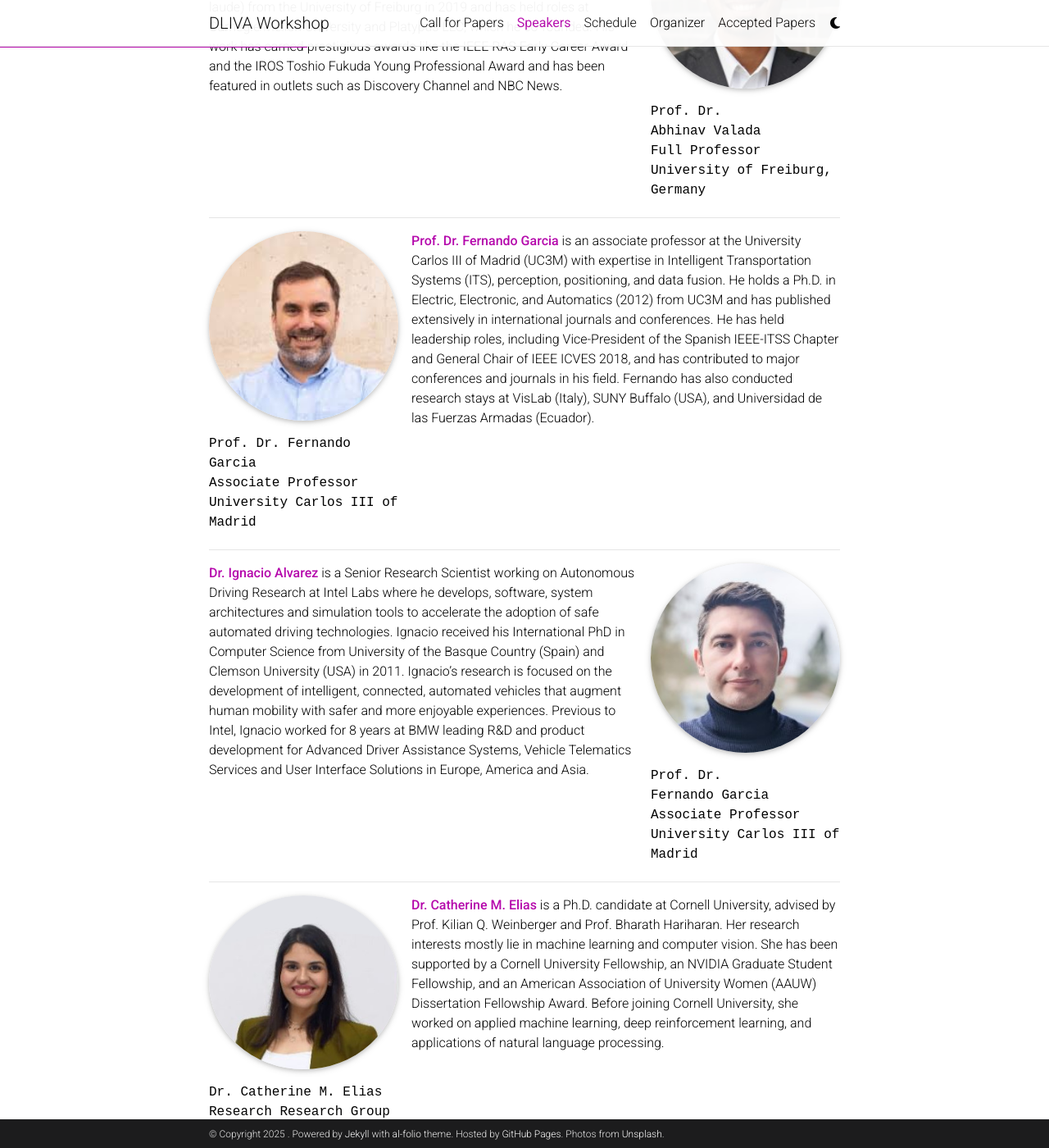
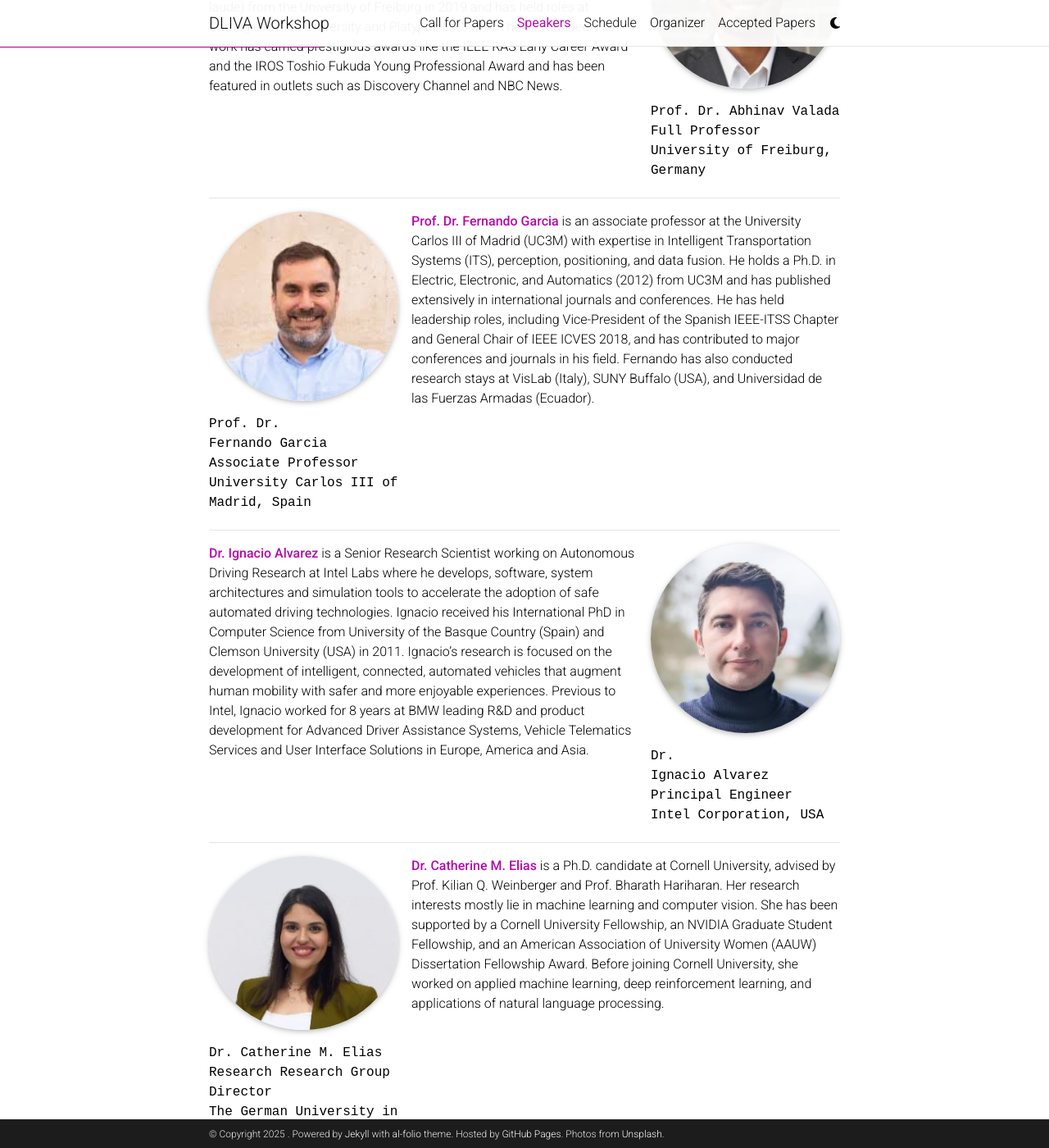
Before and after one commit to dliva-workshop/dliva-workshop.github.io, a Jekyll site: the page built from _pages/speakers.md, in a window 1280 px wide and 1400 px high, scrolled down 354 px. Shown: the whole window at 82% size. Built offline with Jekyll 4.4.1, drawn with Linux system fonts in a browser that asks for light colours; full-size pictures stand in for the smaller copies a plugin makes; comment, search, counter and statistics services are not loaded; a style sheet for code colours, icons or effects is not loaded; some of the changed text lies outside the part shown.

```diff
--- a/_pages/speakers.md
+++ b/_pages/speakers.md
@@ -11,47 +11,49 @@
     content: speaker_1.md
     image_circular: true # crops the image to make it circular
     more_info: >
-      <p>Prof. Dr. </br>Abhinav Valada</p></br>
-      <p>Full Professor</p>
+      <p>Prof. Dr.<br></p>
+      <p>Abhinav Valada<br></p>
+      <p>Full Professor<br></p>
       <p>University of Freiburg, Germany</p>
   - align: left
     image: fernando_garcia.jpeg
     content: speaker_2.md
     image_circular: true # crops the image to make it circular
     more_info: >
-      <p>Prof. Dr. Fernando Garcia </p>
-      <p>Associate Professor</p>
-      <p>University Carlos III of Madrid </p>
+      <p>Prof. Dr.  <br></p>
+      <p>Fernando Garcia<br> </p>
+      <p>Associate Professor<br></p>
+      <p>University Carlos III of Madrid, Spain</p>
   - align: right
     image: ignacio_alvarez.jpeg
     content: speaker_3.md
     image_circular: true # crops the image to make it circular
     more_info: >
-      <p>Prof. Dr. </br>Fernando Garcia </p>
-      <p>Associate Professor</p>
-      <p>University Carlos III of Madrid </p>
+      <p>Dr. </br>Ignacio Alvarez<br></p>
+      <p>Principal Engineer<br></p>
+      <p>Intel Corporation, USA </p>
   - align: left
     image: catherine_elias.jpeg
     content: speaker_4.md
     image_circular: true # crops the image to make it circular
     more_info: >
-      <p>Dr. Catherine M. Elias</p>
-      <p>Research Research Group Director</p>
-      <p>The German University in Cairo</p>
+      <p>Dr. Catherine M. Elias<br></p>
+      <p>Research Research Group Director<br></p>
+      <p>The German University in Cairo, Egypt</p>
   - align: right
     image: katie_luo.jpeg
     content: speaker_5.md
     image_circular: true # crops the image to make it circular
     more_info: >
-      <p>Katie Luo, </p></br>
-      <p>PhD Student</p>
-      <p>Cornell University</p>
+      <p>Katie Luo, <br></p>
+      <p>PhD Student<br></p>
+      <p>Cornell University, USA</p>
   - align: left
     image: maria_lyssenko.jpg
     content: speaker_6.md
     image_circular: true # crops the image to make it circular
     more_info: >
-      <p>Maria Lyssenko</p>
-      <p>PhD Student</p>
-      <p>BOSCH & Technical University of Munich</p>
+      <p>Maria Lyssenko<br></p>
+      <p>PhD Student<br></p>
+      <p>BOSCH & Technical University of Munich, Germany</p>
 ---
```
